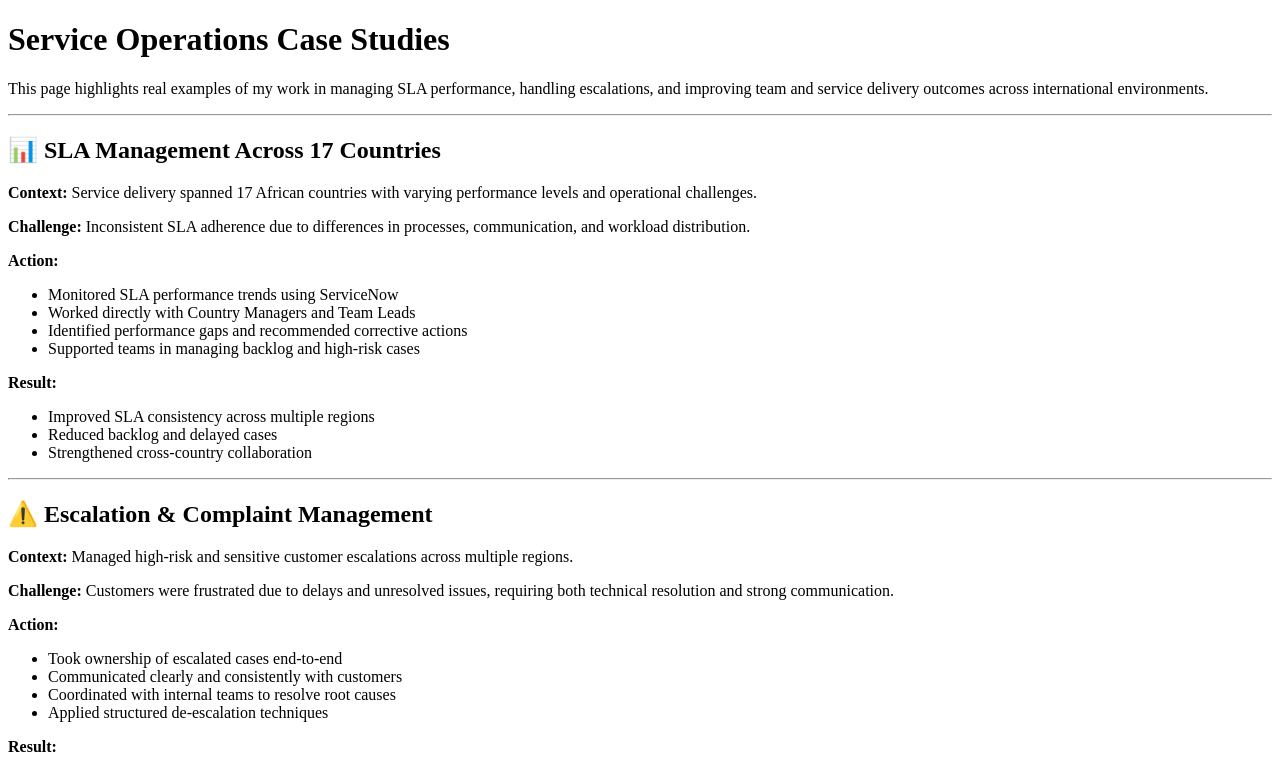
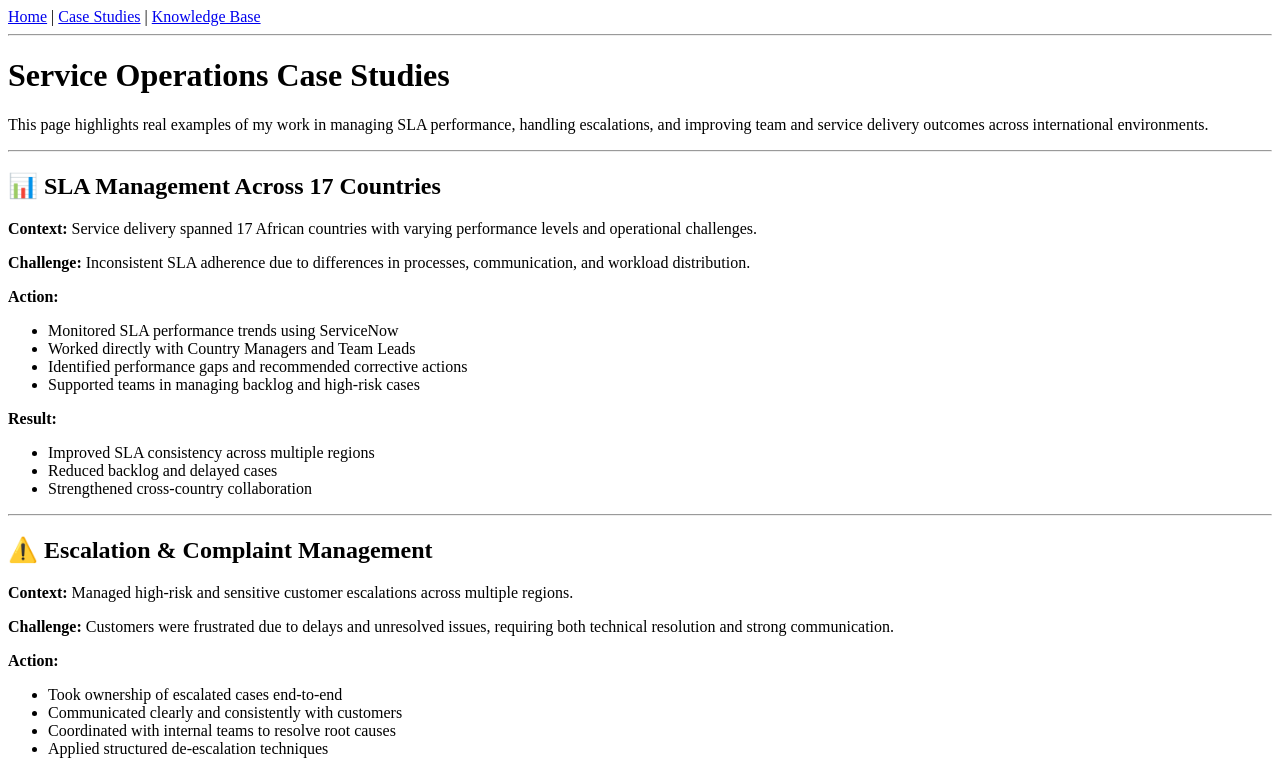
Before and after one commit to maggiewmuriuki-a11y/service-operations-case-studies, a plain HTML site: page index.html in a window 1280 px wide. Shown: the top 769 px of the page. Drawn offline with Linux system fonts and the light colour scheme.

Commit message:
Add navigation bar to index.html
Added a navigation bar with links to Home, Case Studies, and Knowledge Base.

```diff
--- a/index.html
+++ b/index.html
@@ -4,6 +4,13 @@
     <title>Service Operations Case Studies | SLA, Escalations & Team Performance</title>
 </head>
 <body>
+
+<nav>
+    <a href="https://maggiewmuriuki-a11y.github.io/client-services-operations-portfolio/">Home</a> |
+    <a href="https://maggiewmuriuki-a11y.github.io/service-operations-case-studies/">Case Studies</a> |
+    <a href="https://maggiewmuriuki-a11y.github.io/support-knowledge-base/">Knowledge Base</a>
+</nav>
+<hr>
 
 <h1>Service Operations Case Studies</h1>
 
```
